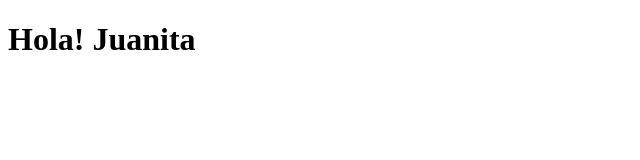
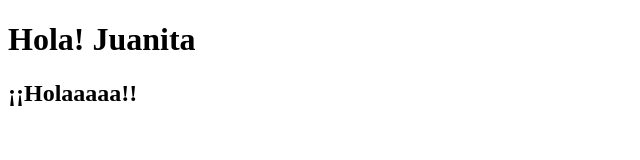
Before and after one commit to mateomorales-create/Pruebas1, a plain HTML site: page index.html in a window 1280 px wide. Shown: the whole page, without its empty margins (0-640 px from the left). Drawn offline with Linux system fonts and the light colour scheme.

Commit message:
Holaaa
probando

```diff
--- a/index.html
+++ b/index.html
@@ -8,5 +8,6 @@
 </head>
 <body>
     <h1>Hola! Juanita </h1>
+    <h2> ¡¡Holaaaaa!!</h2>
 </body>
 </html>
```
